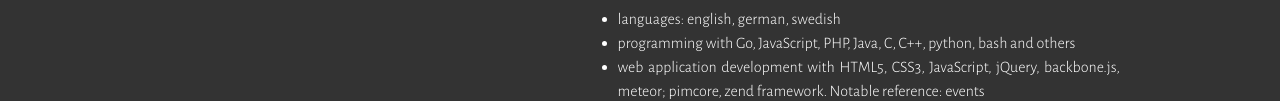
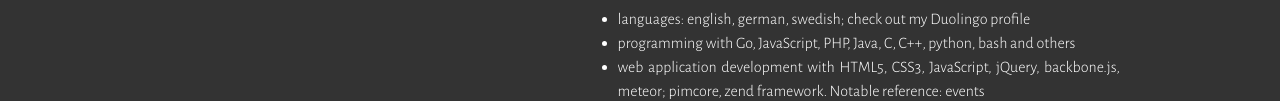
Before and after one commit to CBiX/CBiX.github.io, a plain HTML site: page index.html in a window 1280 px wide. Shown: the part 800-901 px from the top of the page. Drawn offline with Linux system fonts and the light colour scheme.

Commit message:
duolingo

```diff
--- a/index.html
+++ b/index.html
@@ -59,7 +59,7 @@
             </ul>
             <h2>Skills:</h2>
             <ul>
-                <li>languages: english, german, swedish</li>
+                <li>languages: english, german, swedish; <a href="https://www.duolingo.com/CBiX">check out my Duolingo profile</a></li>
                 <li>programming with Go, JavaScript, PHP, Java, C, C++, python, bash and others</li>
                 <li>web application development with HTML5, CSS3, JavaScript, jQuery, backbone.js, meteor; pimcore, zend framework. Notable reference: <a href="https://github.com/NetzAGs/events">events</a></li>
                 <li>network development, protocol design, IP, IPv6. Notable reference: <a href="https://github.com/CBiX/fahrrad">fahrrad</a></li>
```
